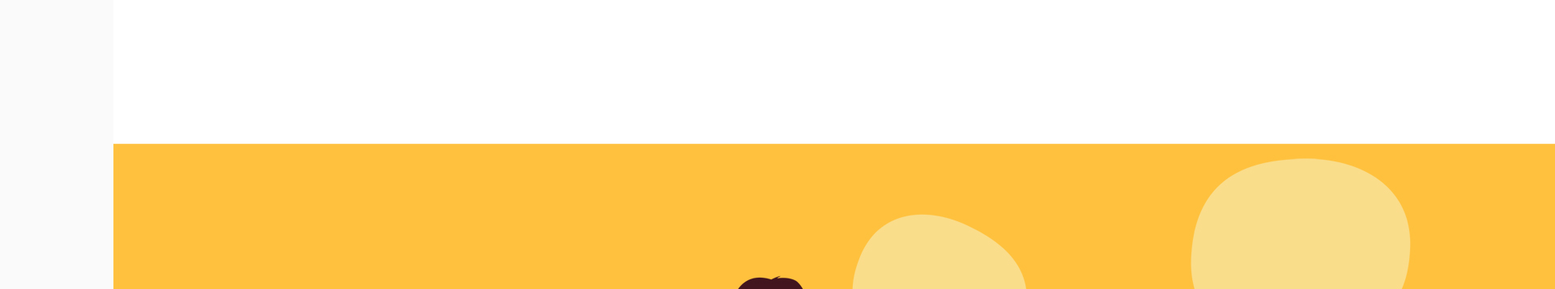
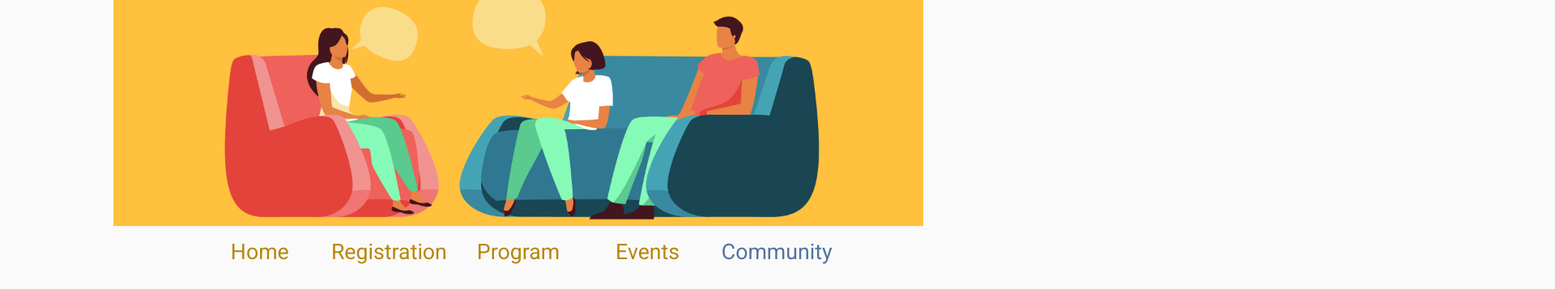
Before and after one commit to phdtalk/phdtalk.github.io, a plain HTML site: page community/index.html in a window 1280 px wide. Shown: the part 130-488 px from the top of the page at 81% size, 1920 px wide, since content can reach past the window. Drawn offline with Linux system fonts and the light colour scheme; files that its build step writes are made by us from their sources.

Commit message:
Update index.html

```diff
--- a/community/index.html
+++ b/community/index.html
@@ -15,7 +15,7 @@
 <body>
 
     <div class="banner">
-        <img src="assets/banner.jpg" alt="Seminar Template Banner">
+        <img src="assets/banner.jpg" height = "400" alt="Seminar Template Banner">
         <div class="top-left">
             <span class="title1">PhD</span><span class="title2">Talk</span> <span class="year">2021</span>
         </div>
```
